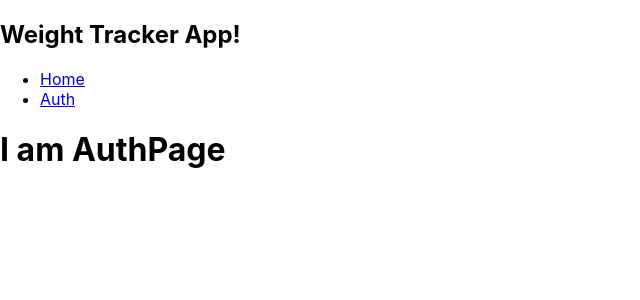
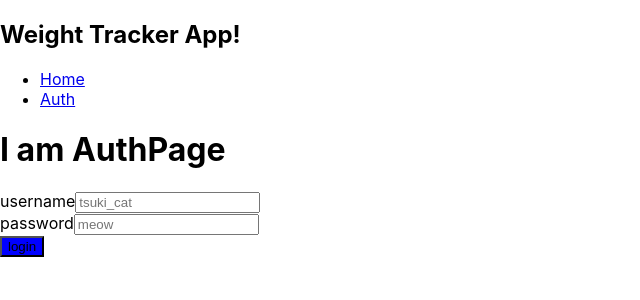
Before and after one commit to N8ers/weight-tracker-app, a React (Create React App) app: page /auth in a window 1280 px wide. Shown: the top 300 px of the page, without its empty margins (0-640 px from the left). Built offline with nearby package versions, Linux system fonts and the light colour scheme.

Commit message:
create ui/index file for easier imports

```diff
--- /dev/null
+++ b/src/components/UI/index.js
@@ -0,0 +1,7 @@
+//////////////////////////////////////////////////////////////////////////////
+// Importing all UI components here allows for easier imports in components //
+// ex `import { Button, Input} fron "../../components/UI"`                  //
+//////////////////////////////////////////////////////////////////////////////
+
+export { default as Button } from "./Button/Button"
+export { default as Input } from "./Input/Input"
--- a/src/pages/auth/AuthPage.js
+++ b/src/pages/auth/AuthPage.js
@@ -1,3 +1,15 @@
+import { Button, Input } from "../../components/UI"
+
 export default function AuthPage() {
-  return <h1>I am AuthPage</h1>
+  return (
+    <div>
+      <h1>I am AuthPage</h1>
+
+      <form>
+        <Input label="username" placeholder="tsuki_cat" type="text" />
+        <Input label="password" placeholder="meow" type="password" />
+        <Button label="login" color="blue" />
+      </form>
+    </div>
+  )
 }
```
Also changed, not shown: src/components/Button/Button.js (deleted, +0 -13 lines), 1 other file (tests, documents, lock files or other folders).
